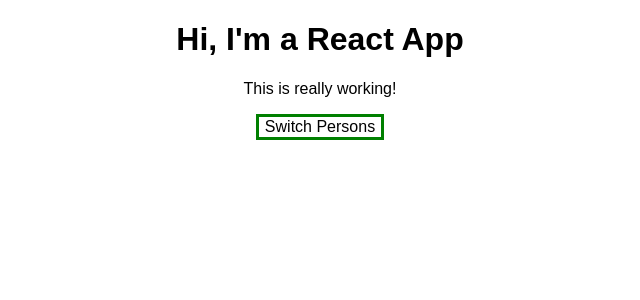
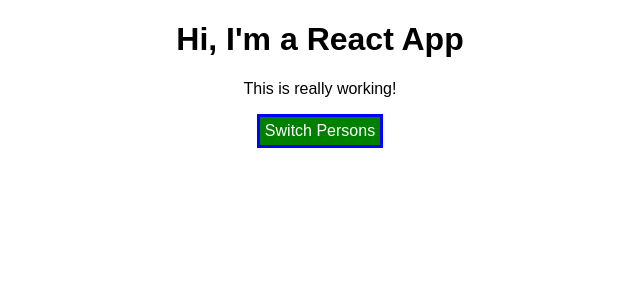
Before and after one commit to cchiragJain/React-JS-3-4-5-6-7, a React (Create React App) app: page / in a window 1280 px wide. Shown: the top 300 px of the page, without its empty margins (320-960 px from the left). Built offline with nearby package versions, Linux system fonts and the light colour scheme.

Commit message:
section-5 adding dynamic styles

```diff
--- a/package.json
+++ b/package.json
@@ -3,6 +3,7 @@
   "version": "0.1.0",
   "private": true,
   "dependencies": {
+    "radium": "^0.26.0",
     "react": "^16.13.1",
     "react-dom": "^16.13.1",
     "react-scripts": "1.1.5"
--- a/src/App.css
+++ b/src/App.css
@@ -1,3 +1,11 @@
 .App {
   text-align: center;
 }
+
+.red {
+  color: red;
+}
+
+.bold {
+  font-weight: bold;
+}
--- a/src/App.js
+++ b/src/App.js
@@ -1,6 +1,8 @@
 import React, { Component } from 'react';
 import './App.css';
 import Person from './Person/Person';
+import Radium from 'radium';
+
 class App extends Component {
   state = {
     persons: [
@@ -40,10 +42,13 @@
 
   render() {
     const buttonStyle = {
-      backgroundColor: 'white',
-      border: '3px solid green',
+      backgroundColor: 'green',
+      border: '3px solid blue',
+      padding: '5px',
+      color: 'white',
       font: 'inherit',
       cursor: 'pointer',
+      transition: '1s ease',
     };
 
     let persons = null;
@@ -64,12 +69,26 @@
           })}
         </div>
       );
+      // SETTING STYLES DYNAMICALLY
+      buttonStyle.backgroundColor = 'red';
+      buttonStyle.transition = '1s ease';
+    }
+
+    // let classes = ['red', 'bold'].join(' '); // 'red bold' like a classlist
+
+    const classes = [];
+
+    if (this.state.persons.length <= 2) {
+      classes.push('red'); // classes = ['red']
+    }
+    if (this.state.persons.length <= 1) {
+      classes.push('bold'); // classes = ['red','bold']
     }
 
     return (
       <div className="App">
         <h1>Hi, I'm a React App</h1>
-        <p>This is really working!</p>
+        <p className={classes.join(' ')}>This is really working!</p>
         <button style={buttonStyle} onClick={this.togglePersonsHandler}>
           Switch Persons
         </button>
```
Also changed, not shown: 1 other file (tests, documents, lock files or other folders).
